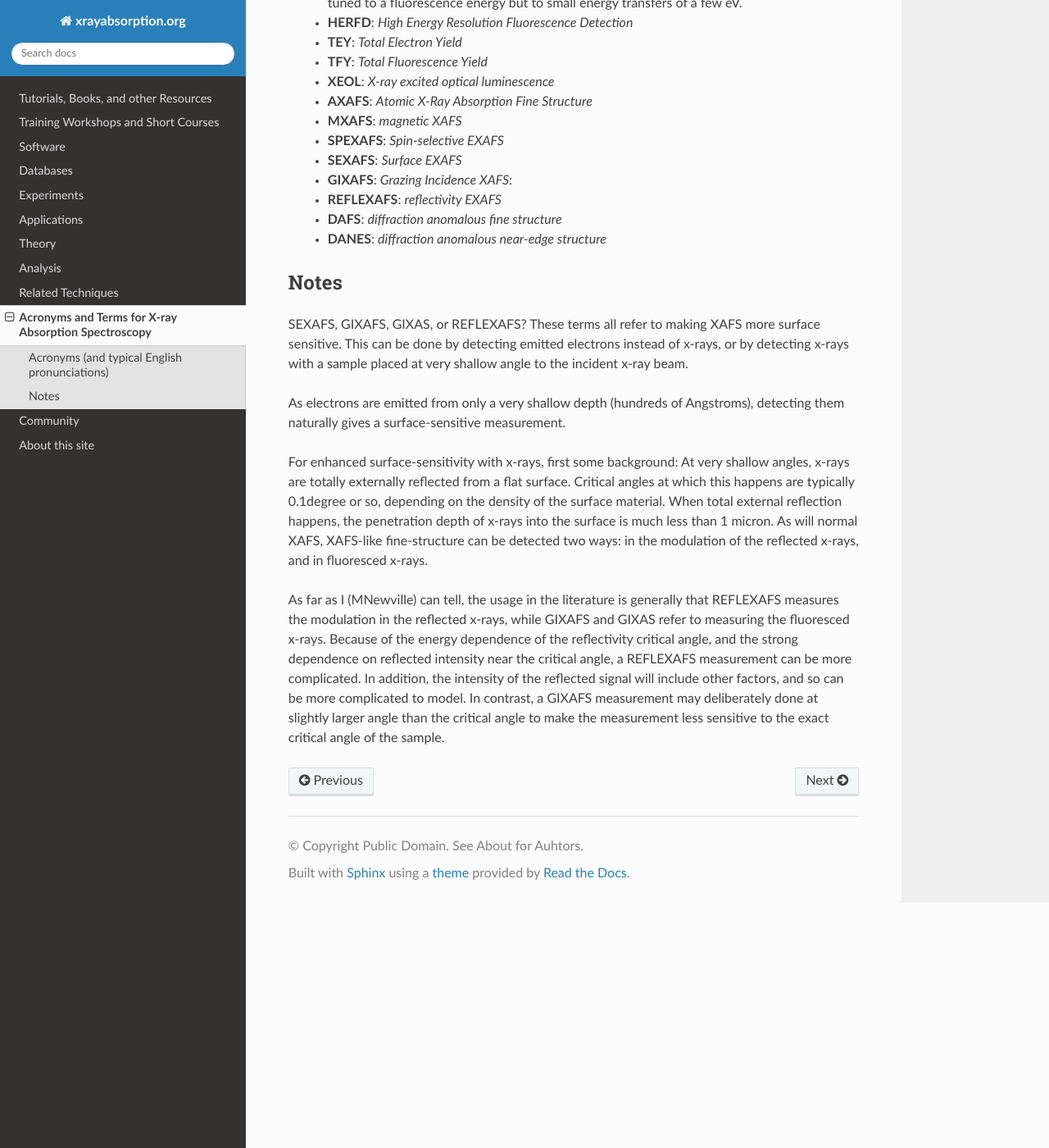
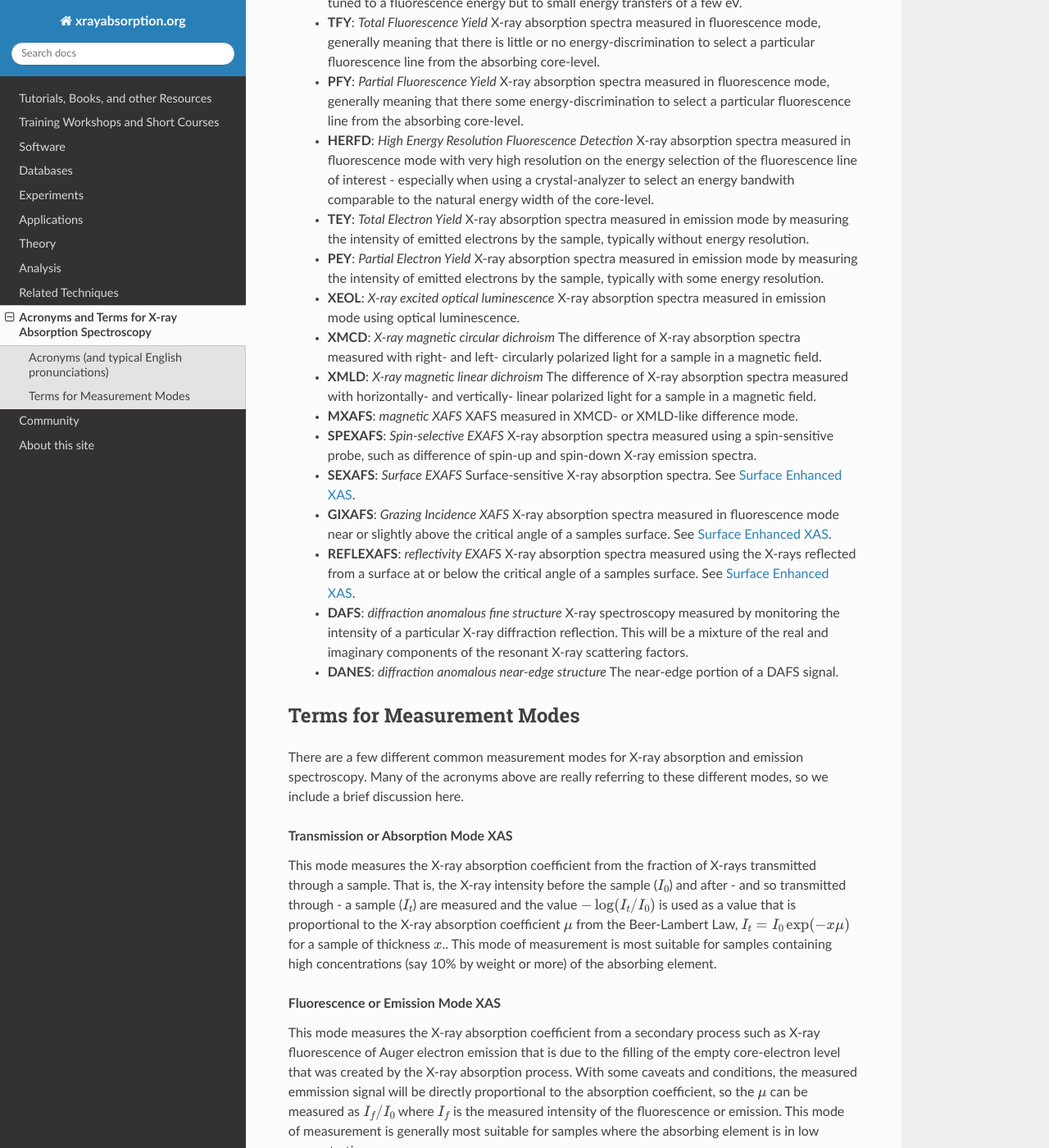
Before and after one commit to XraySpectroscopy/xafsorg, a Sphinx documentation site: the page built from docs/acronyms.rst, in a window 1280 px wide and 1400 px high, scrolled down 981 px. Shown: the whole window at 82% size. Built offline with Sphinx 7.4.7 and the Read the Docs theme 2.0.0, drawn with Linux system fonts in a browser that asks for light colours; some of the changed text lies outside the part shown.

Commit message:
add some term definitions

```diff
--- a/docs/acronyms.rst
+++ b/docs/acronyms.rst
@@ -6,7 +6,10 @@ Acronyms and Terms for X-ray Absorption Spectroscopy
 There is a range of acronyms and terms surrounding X-ray absorption
 spectroscopy and found in the literature.  Here we hope to define and
 describe the most common acronyms and terms.  Several of these have
-overlapping definitions and so usage varies.
+overlapping definitions and so usage varies.  See also:
+https://www.iucr.org/resources/commissions/xafs/xafs-related-definitions-for-the-iucr-dictionary,
+and resources at https://en.wikipedia.org/wiki/X-ray_absorption_spectroscopy
+
 
 Acronyms (and typical English pronunciations)
 ~~~~~~~~~~~~~~~~~~~~~~~~~~~~~~~~~~~~~~~~~~~~~~~~~
@@ -55,41 +54,134 @@ If no pronunciation is given, the acronym is typically spelled out.
      the emitted X-rays not tuned to a fluorescence energy but to small
      energy transfers of a few eV.
 
-   * **HERFD**: *High Energy Resolution Fluorescence Detection*
+   * **TFY**: *Total Fluorescence Yield* X-ray absorption spectra
+     measured in fluorescence mode, generally meaning that there is little
+     or no energy-discrimination to select a particular fluorescence line
+     from the absorbing core-level.
 
-   * **TEY**: *Total Electron Yield*
+   * **PFY**: *Partial Fluorescence Yield* X-ray absorption spectra
+     measured in fluorescence mode, generally meaning that there some
+     energy-discrimination to select a particular fluorescence line from
+     the absorbing core-level.
 
-   * **TFY**: *Total Fluorescence Yield*
+   * **HERFD**: *High Energy Resolution Fluorescence Detection* X-ray
+     absorption spectra measured in fluorescence mode with very high
+     resolution on the energy selection of the fluorescence line of
+     interest - especially when using a crystal-analyzer to select an
+     energy bandwith comparable to the natural energy width of the
+     core-level.
 
-   * **XEOL**: *X-ray excited optical luminescence*
+   * **TEY**: *Total Electron Yield* X-ray absorption spectra measured in
+     emission mode by measuring the intensity of emitted electrons by the
+     sample, typically without energy resolution.
 
-   * **AXAFS**: *Atomic X-Ray Absorption Fine Structure*
+   * **PEY**: *Partial Electron Yield* X-ray absorption spectra measured in
+     emission mode by measuring the intensity of emitted electrons by the
+     sample, typically with some energy resolution.
 
-   * **MXAFS**: *magnetic XAFS*
+   * **XEOL**: *X-ray excited optical luminescence* X-ray absorption
+     spectra measured in emission mode using optical luminescence.
 
-   * **SPEXAFS**: *Spin-selective EXAFS*
+   * **XMCD**: *X-ray magnetic circular dichroism* The difference of X-ray
+     absorption spectra measured with right- and left- circularly polarized
+     light for a sample in a magnetic field.
 
-   * **SEXAFS**: *Surface EXAFS*
+   * **XMLD**: *X-ray magnetic linear dichroism* The difference of X-ray
+     absorption spectra measured with horizontally- and vertically- linear
+     polarized light for a sample in a magnetic field.
 
-   * **GIXAFS**: *Grazing Incidence XAFS*:
+   * **MXAFS**: *magnetic XAFS*  XAFS measured in XMCD- or XMLD-like
+     difference mode.
 
-   * **REFLEXAFS**: *reflectivity EXAFS*
-
-   * **DAFS**: *diffraction anomalous fine structure*
-
-   * **DANES**: *diffraction anomalous near-edge structure*
+   * **SPEXAFS**: *Spin-selective EXAFS*  X-ray absorption spectra measured
+     using a spin-sensitive probe, such as difference of spin-up and
+     spin-down X-ray emission spectra.
 
 
-Notes
-~~~~~~~~~~~~
+   * **SEXAFS**: *Surface EXAFS*  Surface-sensitive X-ray absorption
+     spectra.  See :ref:`Surface Enhanced XAS`.
 
 
+   * **GIXAFS**: *Grazing Incidence XAFS* X-ray absorption spectra measured
+     in fluorescence mode near or slightly above the critical angle of a
+     samples surface. See :ref:`Surface Enhanced XAS`.
 
-SEXAFS, GIXAFS, GIXAS, or REFLEXAFS?
-These terms all refer to making XAFS more surface sensitive. This can be done by detecting emitted electrons instead of x-rays, or by detecting x-rays with a sample placed at very shallow angle to the incident x-ray beam.
+   * **REFLEXAFS**: *reflectivity EXAFS* X-ray absorption spectra measured
+     using the X-rays reflected from a surface at or below the critical
+     angle of a samples surface. See :ref:`Surface Enhanced XAS`.
 
-As electrons are emitted from only a very shallow depth (hundreds of Angstroms), detecting them naturally gives a surface-sensitive measurement.
+   * **DAFS**: *diffraction anomalous fine structure* X-ray spectroscopy
+     measured by monitoring the intensity of a particular X-ray diffraction
+     reflection. This will be a mixture of the real and imaginary
+     components of the resonant X-ray scattering factors.
 
-For enhanced surface-sensitivity with x-rays, first some background: At very shallow angles, x-rays are totally externally reflected from a flat surface. Critical angles at which this happens are typically 0.1degree or so, depending on the density of the surface material. When total external reflection happens, the penetration depth of x-rays into the surface is much less than 1 micron. As will normal XAFS, XAFS-like fine-structure can be detected two ways: in the modulation of the reflected x-rays, and in fluoresced x-rays.
+   * **DANES**: *diffraction anomalous near-edge structure*   The near-edge
+     portion of a DAFS signal.
 
-As far as I (MNewville) can tell, the usage in the literature is generally that REFLEXAFS measures the modulation in the reflected x-rays, while GIXAFS and GIXAS refer to measuring the fluoresced x-rays. Because of the energy dependence of the reflectivity critical angle, and the strong dependence on reflected intensity near the critical angle, a REFLEXAFS measurement can be more complicated. In addition, the intensity of the reflected signal will include other factors, and so can be more complicated to model. In contrast, a GIXAFS measurement may deliberately done at slightly larger angle than the critical angle to make the measurement less sensitive to the exact critical angle of the sample.
+
+Terms for Measurement Modes
+~~~~~~~~~~~~~~~~~~~~~~~~~~~~~~~~~
+
+There are a few different common measurement modes for X-ray absorption
+and emission spectroscopy.  Many of the acronyms above are really referring
+to these different modes, so we include a brief discussion here.
+
+.. rubric:: Transmission or Absorption Mode XAS
+
+This mode measures the X-ray absorption coefficient from the fraction of X-rays
+transmitted through a sample.  That is, the X-ray intensity before the
+sample (:math:`I_0`) and after - and so transmitted through - a sample
+(:math:`I_t`) are measured and the value :math:`-\log(I_t/I_0)` is used as
+a value that is proportional to the X-ray absorption coefficient
+:math:`\mu` from the Beer-Lambert Law, :math:`I_t = I_0 \exp(-x\mu)` for a
+sample of thickness :math:`x`..  This mode of measurement is most suitable
+for samples containing high concentrations (say 10% by weight or more) of
+the absorbing element.
+
+
+.. rubric:: Fluorescence or Emission Mode XAS
+
+This mode measures the X-ray absorption
+coefficient from a secondary process such as X-ray fluorescence of Auger
+electron emission that is due to the filling of the empty core-electron
+level that was created by the X-ray absorption process. With some caveats
+and conditions, the measured emmission signal will be directly proportional
+to the absorption coefficient, so the :math:`\mu` can be measured as
+:math:`I_f/I_0` where :math:`I_f` is the measured intensity of the
+fluorescence or emission.  This mode of measurement is generally most
+suitable for samples where the absorbing element is in low concentrations.
+
+.. _Surface Enhanced XAS:
+
+.. rubric::  Surface Enhanced XAS
+
+As X-rays are generally highly penetrating of
+matter (especially in contrast to charged particles such as electrons),
+X-ray absorption is generally a bulk-sensitive technique.  A few variations
+can be used to make XAS more surface-sensitive.  First, measuring emitted
+electrons instead of transmission or X-ray fluorescence will greatly
+enhance the contribution from the top several tens to hundred Angstroms
+since Auger electrons generated deeper in the sample are very unlikely be
+able to escape to the surface.
+
+In addition, the sample can be placed at a very shallow angle to the sample
+so that the penetrating X-rays stay relatively close to the surface.  This
+requires a large, flat sample.  In addition, at shallow enough angles
+(typically below 0.5 degree, but depending on sample density and X-ray
+energy), X-rays will be totally reflected from a material - "total external
+reflection".  When total external reflection happens, the penetration depth
+of x-rays will be hundreds of Angstroms.  (Note: under these conditions,
+one can also set up an *X-ray standing wave* and use or modulate the
+fluorescence signal from particular atomic layers at the surface).
+
+With the sample at or below the critical angle, XAS can be measured in two
+ways: in the modulations of the X-rays reflected by the sample
+(**REFLEXAFS**) or in the fluoresced X-rays from the absorbing element in
+the sample (**GIXAS** or **GIXAFS**).
+
+The surface-reflected signal will be complicated by including both
+absorption and refraction effects, and by the fact that the critical angle
+varies (relatively slowly) with the X-ray energy.  On the other hand, a
+GIXAS measurement may deliberately done at slightly larger angle than the
+critical angle to make the measurement less sensitive to the exact critical
+angle of the sample.
```
Also changed, not shown: other parts of docs/acronyms.rst (+0 -4 lines).
